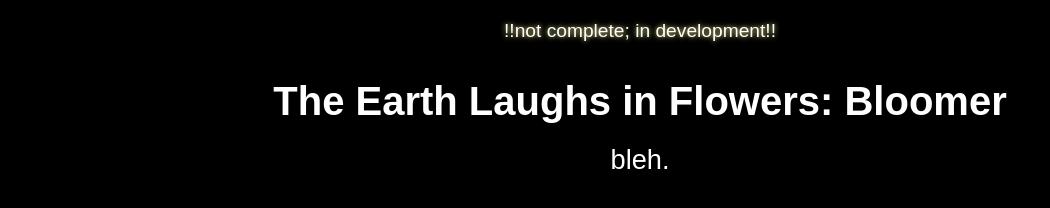
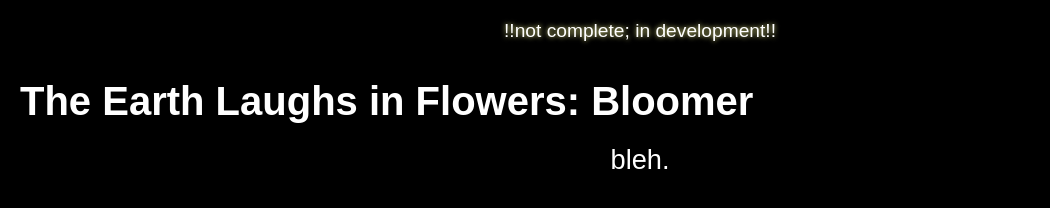
Before and after one commit to amaryllis-rosienne/amaryllis-rosienne.github.io, a plain HTML site: page index.html in a window 1280 px wide. Shown: the whole page, without its empty margins (0-1050 px from the left). Drawn offline with Linux system fonts and the light colour scheme; a web font is replaced by a local one.

Commit message:
Update wobum.css

```diff
--- a/wobum.css
+++ b/wobum.css
@@ -12,9 +12,12 @@ body {
 }
 
 h1 {
+    align-self: flex-start;
     text-align: left;
     font-size: 2.5em;
+    width: 100%;
     margin-bottom: 20px;
+    margin-left: 20px
 }
 
 .centered-text {
```
